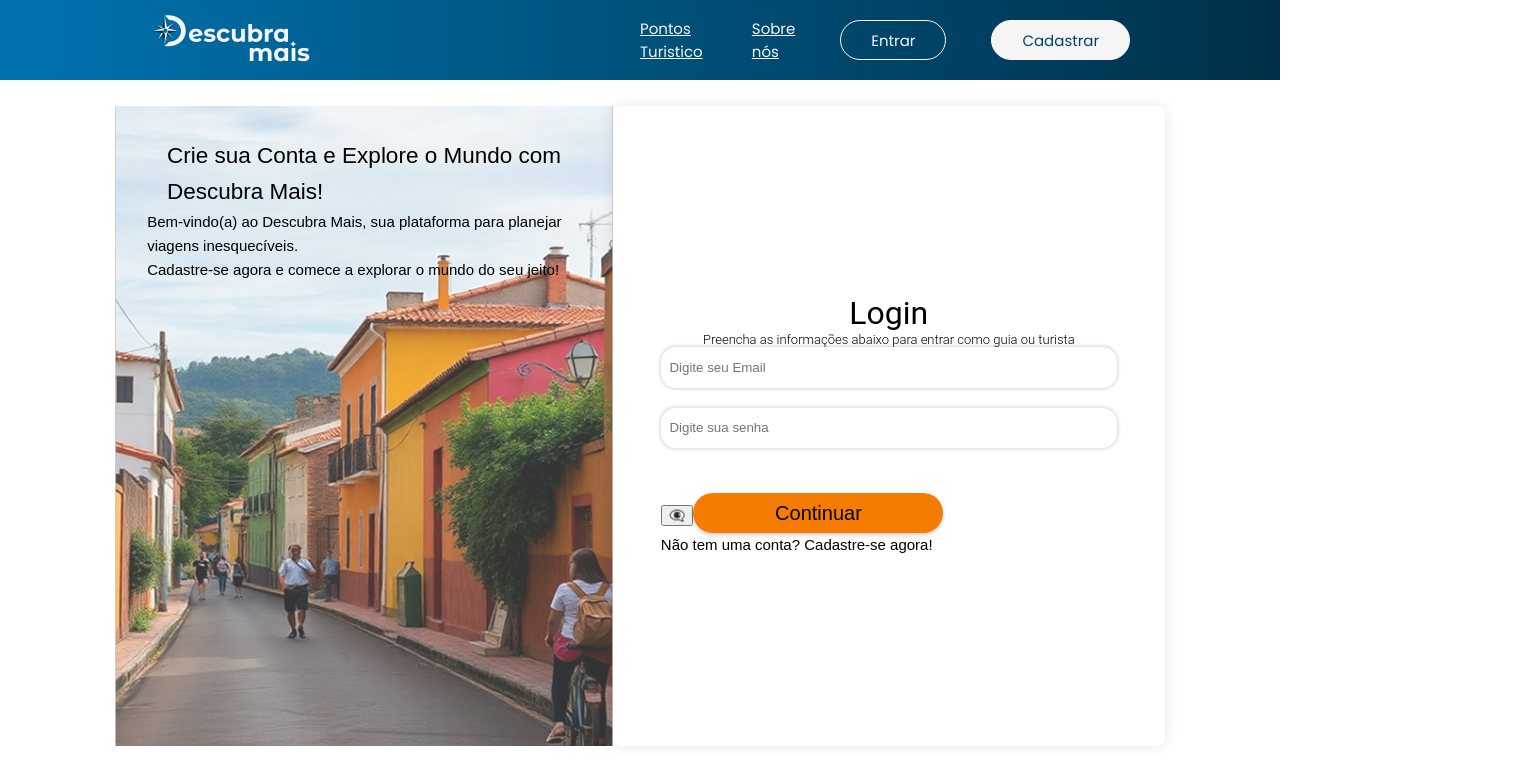
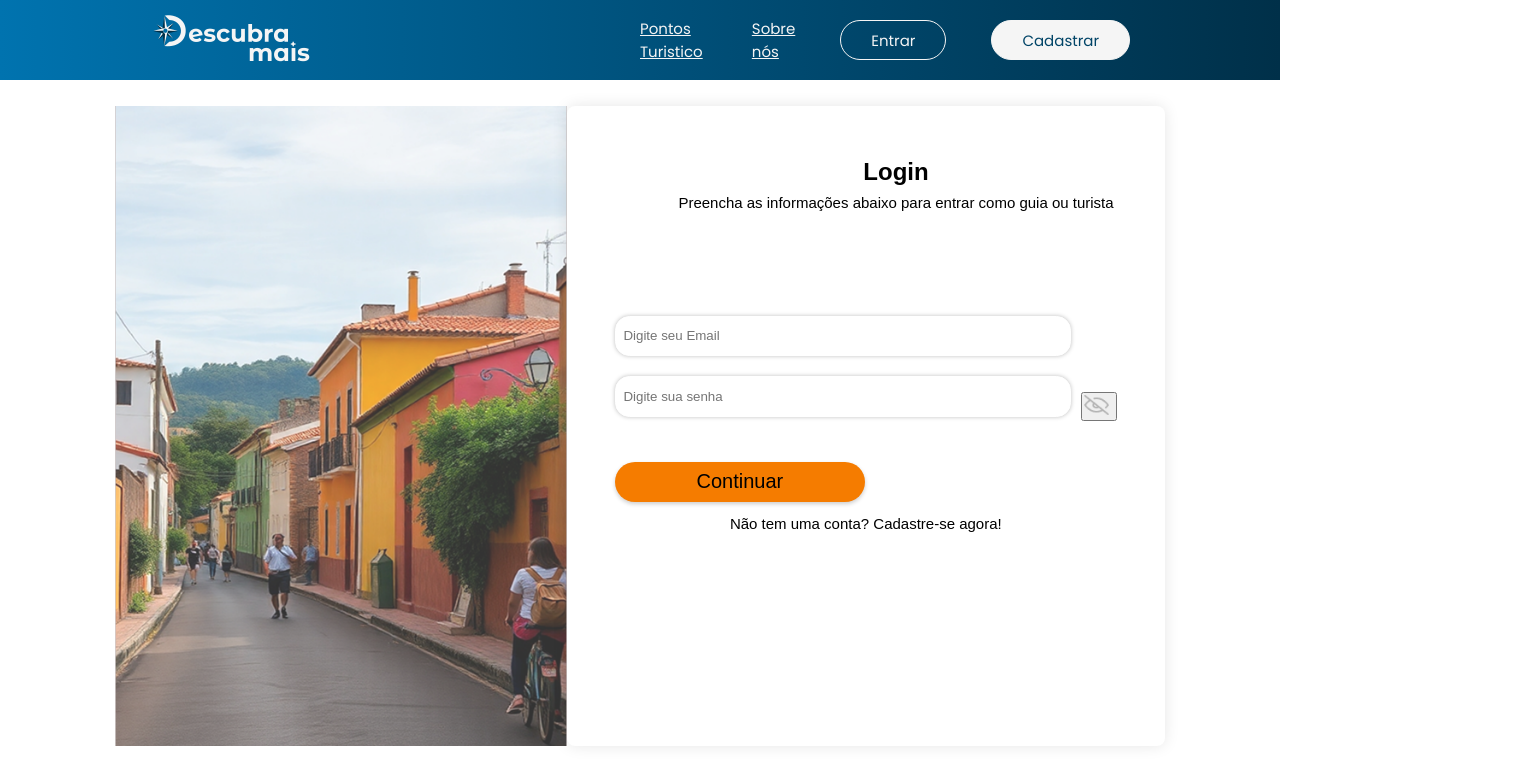
Before and after one commit to weydsonlino/descubraMais, a Vue app in the folder descubraMais/: page /login in a window 1280 px wide. Shown: the top 784 px of the page, 1536 px wide, since content can reach past the window. Built offline with nearby package versions, Linux system fonts and the light colour scheme; a web font is replaced by a local one; what vue-the-mask would draw is missing.

Commit message:
refest:atualição do css do cadastro

```diff
--- a/descubraMais/src/assets/css/main.css
+++ b/descubraMais/src/assets/css/main.css
@@ -80,14 +80,13 @@
 }
 .button-continuar {
   background-color: #F57C00;
-  color:black;
+  align-items: center;
   border: none;
   width: 250px;
   height: 40px;
   margin-top: 25px;
   border-radius: 25px;
   padding: 5px 50px;
-  text-align: center;
   font-size: 20px;
   box-shadow: 0px 2px 4px rgba(0, 0, 0, 0.2);
 }
@@ -101,7 +100,26 @@ button:hover {
   gap: 10px;
 }
 .titulo-form {
+  color: #000;.titulo, .texto {
+  display: block; /* Garante que os elementos fiquem um abaixo do outro */
+  text-align: center; /* Centraliza o texto horizontalmente */
+  margin: 0; /* Remove margens padrão */
+}
+
+.titulo {
   color: #000;
+  font-family: Montserrat, sans-serif;
+  font-size: 24px;
+  font-weight: 600;
+}
+
+.texto {
+  color: #666;
+  font-family: Montserrat, sans-serif;
+  font-size: 16px;
+  margin-top: 8px; /* Dá um espaçamento entre o título e o texto */
+}
+
   text-align: center;
   font-family: Roboto,serif;
   font-size: 32px;
@@ -179,6 +197,17 @@ option{
   box-shadow: 0px 0px 4px 0px rgba(0, 0, 0, 0.25);
 }
 
+.input-senha{
+  width: 456px;
+  height: 40.53px;
+  padding: 0px 7.606px;
+  margin-bottom: 20px;
+  border-radius: 14.262px;
+  border: 0.951px solid #FFF;
+  background: #FFF;
+  box-shadow: 0px 0px 4px 0px rgba(0, 0, 0, 0.25);
+}
+
 .container_lado-a-lado{
   display: flex; /* Ativa o Flexbox */
   flex-direction: row; /* Mantém os itens em linha (padrão) */
@@ -187,6 +216,7 @@ option{
   gap: 10px; /* Espaçamento entre os elementos */
   width: 100%; /* Faz o contêiner ocupar toda a largura disponível */
 }
+
 .conteiner-Bu_Co{
   display: flex; /* Deixa os inputs lado a lado */
   justify-content: center; /* Centraliza os inputs horizontalmente */
@@ -195,37 +225,133 @@ option{
   width: 296px;
 }
 
-.titulo{
-display: flex;
-justify-content: center;
-align-items: center;
+
+.container_titulo {
+  position: absolute;
+  top: 23%;  /* Coloca a caixa no meio da altura */
+  left: 70%;  /* Coloca a caixa no meio da largura */
+  transform: translate(-50%, -50%);  /* Ajusta para centralizar perfeitamente */
+  display: flex;
+  flex-direction: column;
+  align-items: center;
+  justify-content: center;
+  width: 100%;  /* Garante que o contêiner ocupe toda a largura disponível */
+}
+
+.cadastro-container {
+    margin: 2% 9%;
+    display: flex;
+    height: 80vh;
+    justify-content: center;
+    font-family: 'Khmer', sans-serif;
+}
+
+.titulo {
+  display: block;
+  text-align: center;
+  margin: 0;
+  padding: 0;
   color: #000;
-  font-family: Montserrat;
+  font-family: Montserrat, sans-serif;
   font-size: 24px;
-  font-style: normal;
   font-weight: 600;
 }
 
+
 .dropdown {
-  width: 600px;
-  height: 200px; /* Defina a altura desejada para o componente */
-  border: 1px solid #ccc;
-  padding: 10px;
-  overflow-y: auto; /* Habilita a rolagem vertical */
+    border-radius: 12px;
+    border: 1px solid #ddd;
+    overflow: hidden;
+    width: 400px;
+    background-color: white;
+    max-height: 200px; /* Limita a altura da lista */
+    overflow-y: auto; /* Permite rolagem quando o conteúdo excede o limite */
+}
+
+/* Personalização da barra de rolagem */
+.dropdown::-webkit-scrollbar {
+    width: 8px;
+}
+
+.dropdown::-webkit-scrollbar-thumb {
+    background-color: #888;
+    border-radius: 4px;
 }
 
 
 .checkbox-item {
-  display: flex;
-  align-items: center;  /* Alinha verticalmente */
-  justify-content: center;  /* Centraliza horizontalmente */
-  gap: 8px; /* Espaço entre o checkbox e o texto */
-  width: 100%; /* Garante que ocupe toda a largura disponível */
+    padding: 0;
+}
+
+/* Estilização das linhas divisórias */
+.checkbox-label {
+    display: flex;
+    justify-content: space-between;
+    align-items: center;
+    padding: 12px 20px;
+    position: relative;
+    cursor: pointer;
+    transition: background-color 0.2s;
+    border-bottom: 1px solid #ddd; /* Linha divisória */
+}
+
+/* Remove a linha divisória do último item */
+.checkbox-item:last-child .checkbox-label {
+    border-bottom: none;
+}
+
+.checkbox-label:hover {
+    background-color: #f5f5f5;
+}
+
+.checkbox-label input {
+    position: absolute;
+    opacity: 0;
+    cursor: pointer;
+}
+
+.checkmark {
+    width: 20px;
+    height: 20px;
+    border: 2px solid #333;
+    border-radius: 4px;
+    display: inline-block;
+    transition: background-color 0.3s, border-color 0.3s;
+}
+
+.checkbox-label input:checked + .checkmark {
+    background-color: #333;
+    border-color: #333;
+}
+
+.checkbox-label input:checked + .checkmark::after {
+    content: "";
+    position: absolute;
+    left: 6px;
+    top: 2px;
+    width: 5px;
+    height: 10px;
+    border: solid white;
+    border-width: 0 2px 2px 0;
+    transform: rotate(45deg);
 }
 
 
-.li_text {
-  font-family: 'Montserrat', sans-serif;
-  font-style: normal;
-  color: #000;
+.olhos {
+  color: ;
+  width: 25px;
+  height: 20px;
+  margin-left: -5px; /* Desloca a imagem para a esquerda */
 }
+
+.link-cadastro {
+  text-decoration: none; /* Remove o sublinhado */
+  color: inherit; /* Remove a cor azul e herda a cor do texto padrão */
+  display: block; /* Faz com que o link ocupe toda a largura disponível */
+  text-align: center; /* Centraliza o link horizontalmente */
+  margin-top: 10px; /* Adiciona um espaçamento entre o botão e o link */
+}
+
+.link-cadastro:hover{
+  color: #F57C00;
+}
--- a/descubraMais/src/components/componentsUsuario/componentsGuia.vue
+++ b/descubraMais/src/components/componentsUsuario/componentsGuia.vue
@@ -1,32 +1,35 @@
 <template>
-  <h1 class="titulo">Cadastre-se</h1>
-  <p class="texto">Seja um Guia ou apenas um viajante</p>
+  <div class="container_titulo">
+    <h1 class="titulo">Cadastro de Guia</h1>
+    <p>Preencha as informações abaixo para se cadastrar como guia.</p>
+  </div>
   <form class="cadastro-form" @submit.prevent="handleSubmit">
     <input type="text" class="input-padrao" v-mask="'$ ###,##'" v-model="formData.valor" placeholder="Valor por hora"
       required />
 
     <h4>Selecione suas regiões de atuação</h4>
-    <div class="container_lado-a-lado">
-      <!-- País -->
 
-      <select class="input_lado-a-lado" v-model="formData.pais" required :disabled="isLoadingPais">
+    <select class="input-padrao" v-model="formData.pais" required :disabled="isLoadingPais">
       <option value="" disabled selected>País</option>
       <option v-for="pais in SelectPais" :key="pais.id" :value="pais.id">
         {{ pais.nome }}
       </option>
     </select>
 
-      <select class="input_lado-a-lado" v-model="formData.estado" required :disabled="isLoadingEstados">
+    <select class="input-padrao" v-model="formData.estado" required :disabled="isLoadingEstados">
       <option value="" disabled selected>Estado</option>
       <option v-for="estado in jsonDadosEstados" :key="estado.id" :value="estado.id">
         {{ estado.nome }}
       </option>
     </select>
-    </div>
+
     <div class="dropdown">
       <div v-for="cidade in jsonDadosCidades" :key="cidade.id" class="checkbox-item">
+        <label class="checkbox-label">
+          {{ cidade.nome }}
           <input type="checkbox" :id="'cidade-' + cidade.id" :value="cidade" v-model="estados_selecionados" />
-        <label class="li_text" :for="'cidade-' + cidade.id">{{ cidade.nome }}</label>
+          <span class="checkmark"></span>
+        </label>
       </div>
     </div>
 
--- a/descubraMais/src/components/componentsUsuario/componentsTurista.vue
+++ b/descubraMais/src/components/componentsUsuario/componentsTurista.vue
@@ -1,12 +1,14 @@
 <template>
-  <h3 class="titulo-form">Cadastro de Turista</h3>
-  <p class="texto-form">prencha as informações abaixo para se cadastrar como turista</p>
+  <div class="container_titulo">
+    <h3 class="titulo-form">Cadastro de Turista</h3>
+    <p class="texto-form">prencha as informações abaixo para se cadastrar como turista</p>
+  </div>
   <form class="cadastro-form" @submit.prevent="handleSubmit">
     <p class="texto-form">Selecione suas cidades/regiões de Interesse</p>
 
     <select class="input-padrao" v-model="formData.pais" required>
       <option value="" disabled>Pais</option>
-      <option v-for="pais in SelectPais" :key="pais.id" :value="pais.id">{{ pais.nome }}</option>
+      <option v-for="pais in SelectPais" :key="pais.M49" :value="pais.M49">{{ pais.nome }}</option>
     </select>
 
     <select class="input-padrao" v-model="formData.estado" required>
@@ -22,12 +24,7 @@
         {{ cidade.nome }}
       </option>
     </select>
-
-    <div class="conteiner-Bu_Co">
-      <button class="button-continuar" type="submit">Continuar</button>
-      <button v-on:click="refazer" class="refazer">refazer cadastro</button>
-    </div>
-
+    <button class="button-continuar" type="submit">Continuar</button>
   </form>
 </template>
 
@@ -64,10 +61,6 @@ const jsonDadosCidades = ref([]);
 const estados = ref([]);
 const cidades = ref([]);
 
-//button de refazer cadastro
-const refazer = () => {
-  window.location.reload();
-}
 // Função de envio de dados
 const handleSubmit = async () => {
   try {
@@ -133,7 +126,7 @@ watch(
 );
 
 // Computed para os países
-const SelectPais = computed(() => jsonDadosPais.value.map((pais) => ({ id: pais.id, nome: pais.nome })));
+const SelectPais = computed(() => jsonDadosPais.value.map((pais) => ({ M49: pais.M49, nome: pais.nome })));
 
 // Computed para filtrar os estados com base no país
 const filteredEstados = computed(() => jsonDadosEstados.value.filter((estado) => formData.value.pais ? estado.id.startsWith(formData.value.pais) : true));
--- a/descubraMais/src/views/LoginView.vue
+++ b/descubraMais/src/views/LoginView.vue
@@ -1,38 +1,34 @@
 <template>
   <div class="cadastro-container">
     <div class="left-section">
-
-      <div class="form-header">
-        <h2>Crie sua Conta e Explore o Mundo com<br> Descubra Mais!</h2>
-      </div>
-      <div class="texto-imgem-Centro">
-        <p>Bem-vindo(a) ao Descubra Mais, sua plataforma para planejar viagens inesquecíveis.</p>
-      </div>
-      <div class="texto-imgem-Baixo">
-        <p>Cadastre-se agora e comece a explorar o mundo do seu jeito!</p>
-      </div>
     </div>
 
     <div class="right-section">
       <!-- Formulário de Cadastro -->
       <div>
-        <h1 class="titulo-form">Login</h1>
-        <p class="texto-form">Preencha as informações abaixo para entrar como guia ou turista</p>
-
+        <div class="container_titulo">
+          <h1 class="titulo">Login</h1>
+          <p>Preencha as informações abaixo para entrar como guia ou turista</p>
+        </div>
         <form class="login-form" @submit.prevent="handleSubmit">
           <input type="email" v-model="form.email" class="input-padrao" placeholder="Digite seu Email"
             pattern="[a-zA-Z0-9._%+-]+@\.com" required />
 
+          <div class="container_lado-a-lado">
             <input :type="showPassword ? 'text' : 'password'" class="input-padrao" v-model="form.senha"
               placeholder="Digite sua senha" minlength="8" pattern="^(?=.*[0-9])(?=.*[\W_]).{8,}$" required />
             <!-- olho da senha -->
+
             <button type="button" @click="togglePassword">
-            <span v-if="showPassword">👁️</span>
-            <span v-else>👁️‍🗨️</span>
+              <img class="olhos" v-if="showPassword" src="../assets/Eye off.png" alt="Mostrar senha">
+              <img class="olhos" v-else src="../assets/Eye off.png" alt="Ocultar senha">
             </button>
 
+          </div>
+          <div>
             <button class="button-continuar" type="submit">Continuar</button>
-          <p class="C">Não tem uma conta? Cadastre-se agora!</p>
+            <router-link to="/cadastroUsuario" class="link-cadastro">Não tem uma conta? Cadastre-se agora!</router-link>
+          </div>
         </form>
       </div>
     </div>
@@ -56,12 +52,12 @@ const togglePassword = () => {
   showPassword.value = !showPassword.value;
 };
 
-async function axiosLogin(){
+async function axiosLogin() {
   try {
     await useAuth.login(form.value);
-  }catch (error){
+  } catch (error) {
     console.log(error)
-  }finally {
+  } finally {
     router.push('/')
   }
 }
--- a/descubraMais/src/views/cadastroUsuario.vue
+++ b/descubraMais/src/views/cadastroUsuario.vue
@@ -10,13 +10,11 @@
 
     <div class="right-section"> <!-- Formulário de Cadastro -->
       <div v-if="formData.role === '' && isFormValid">
-        <h3 class="titulo">Cadastre-se</h3>
-        <div class="imagem">
-          <div v-if="imagemSelecionada">
-            <img :src="imagemSelecionada" alt="Imagem do usuário" style="max-width: 300px;">
-          </div>
+
+        <div class="container_titulo">
+          <h1 class="titulo">Cadastre-se</h1>
+          <p>Seja um Guia ou apenas um viajante</p>
         </div>
-        <p class="texto">Seja um Guia ou apenas um viajante</p>
 
         <form class="cadastro-form" @submit.prevent="handleSubmit">
           <input type="text" class="input-padrao" v-model="formData.name" minlength="3" maxlength="100"
@@ -51,7 +49,6 @@
           </select>
 
           <button class="button-continuar" type="submit">Continuar</button>
-          <p class="Conta">Já tem conta? Faça login</p>
         </form>
       </div>
       <Guia v-if="formData.role === 'GUIA' && isFormValid" :userData="formData" />
```
Also changed, not shown: descubraMais/src/assets/Eye off.png (added). Lines whose indentation alone changed are shown as unchanged.
